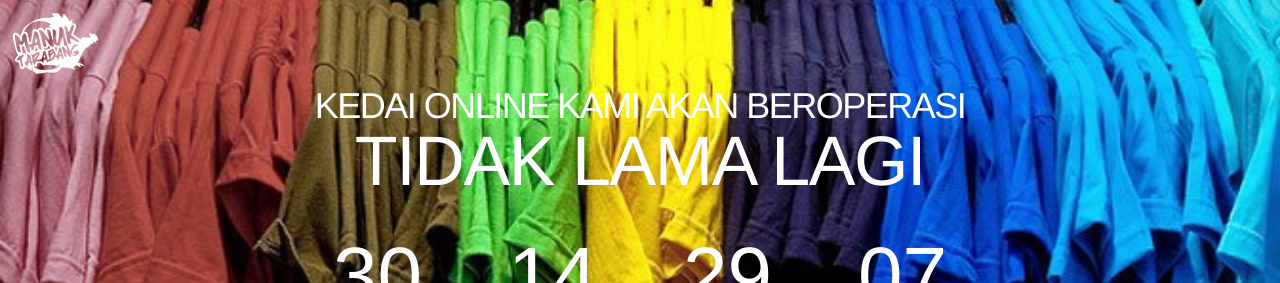
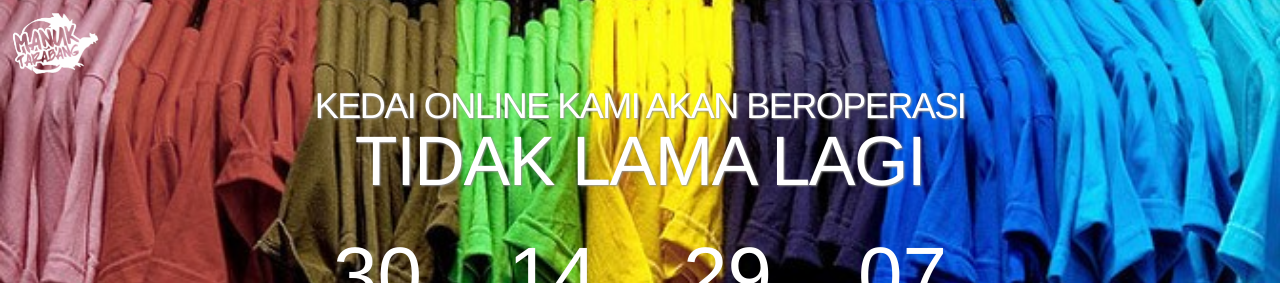
Before and after one commit to hamzahjamad/hamzahjamad.github.io, a Jekyll site: the page manuktarabang/index.html, which Jekyll copies as it is, in a window 1280 px wide. Shown: the top 283 px of the page. Built offline with Jekyll 4.4.1, drawn with Linux system fonts in a browser that asks for light colours.

Commit message:
adding shadow to h1

```diff
--- a/manuktarabang/css/custom_style.css
+++ b/manuktarabang/css/custom_style.css
@@ -16,6 +16,7 @@
 
 #header h1{
   color:white;
+  text-shadow: 1px 1px 2px rgba(150, 150, 150, 1);
 }
 
 #header h2 {
```
